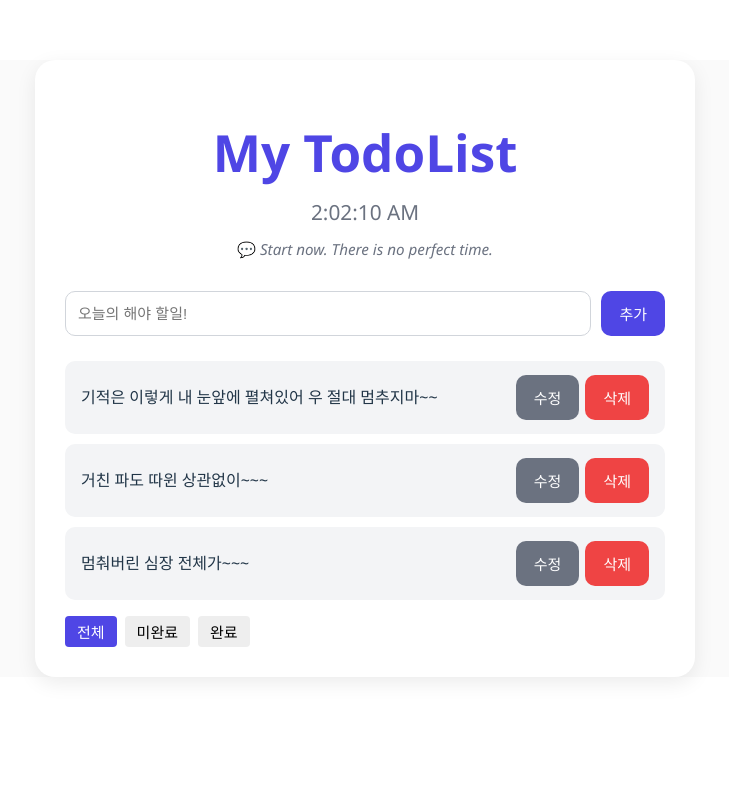
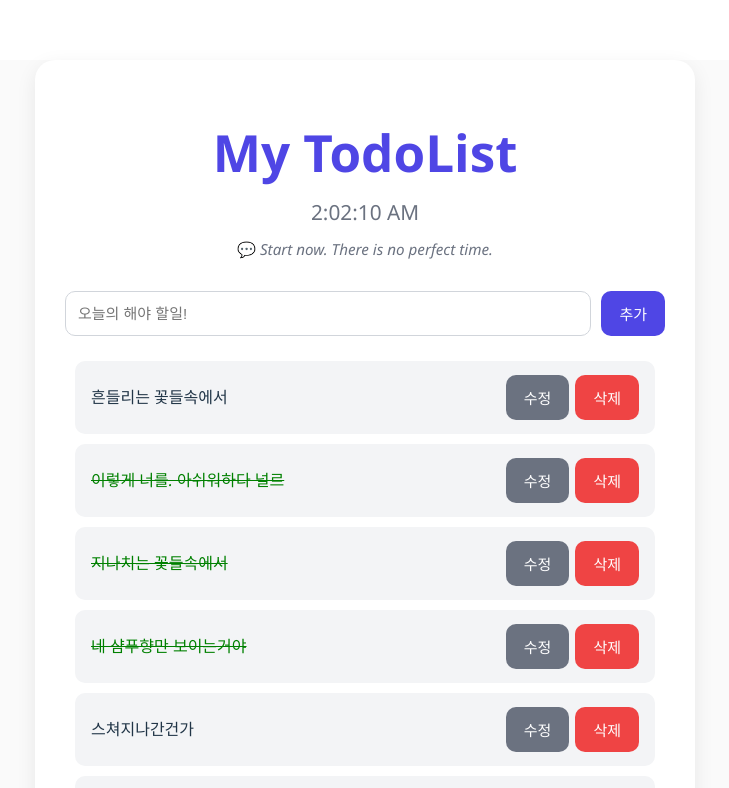
Before and after one commit to KYUNG-BOK/todolist, a React (Vite) app in the folder todomate/: page / in a window 1280 px wide. Shown: the top 788 px of the page, without its empty margins (275-1004 px from the left). Built offline with nearby package versions, Linux system fonts and the light colour scheme; data requests are answered from the project's data file.

Commit message:
끝났사옵니다... 완료

```diff
--- a/todomate/db.json
+++ b/todomate/db.json
@@ -1,18 +1,44 @@
 {
   "todos": [
     {
-      "id": "23a3",
-      "text": "기적은 이렇게 내 눈앞에 펼쳐있어\n우 절대 멈추지마~~",
+      "id": "6821",
+      "text": "흔들리는 꽃들속에서",
       "done": false
     },
     {
-      "id": "8245",
-      "text": "거친 파도 따윈 상관없이~~~",
+      "id": "c735",
+      "text": "이렇게 너를. 아쉬워하다 널르",
+      "done": true
+    },
+    {
+      "id": "b8b2",
+      "text": "지나치는 꽃들속에서",
+      "done": true
+    },
+    {
+      "id": "c390",
+      "text": "네 샴푸향만 보이는거야",
+      "done": true
+    },
+    {
+      "id": "3ef5",
+      "text": "스쳐지나간건가",
+      "done": false,
+      "order": 2
+    },
+    {
+      "id": "3bbb",
+      "text": "1",
+      "done": true
+    },
+    {
+      "id": "384f",
+      "text": "2",
       "done": false
     },
     {
-      "id": "d159",
-      "text": "멈춰버린 심장 전체가~~~",
+      "id": "6363",
+      "text": "3",
       "done": false
     }
   ]
--- a/todomate/src/App.css
+++ b/todomate/src/App.css
@@ -9,6 +9,7 @@ body {
   margin: 0;
   background-color: #fafafa;
 }
+
 
 .app {
   max-width: 600px;
@@ -122,6 +123,10 @@ button {
 .todo-list {
   list-style: none;
   padding: 0;
+  height : 500px;
+  overflow-y: auto;
+  padding: 0 10px;
+  margin: 10px 0;
 }
 
 .todo-list li {
--- a/todomate/src/App.jsx
+++ b/todomate/src/App.jsx
@@ -13,7 +13,7 @@ const quotes = [
 ];
 
 const App = () => {
-  const { todos, addTodo, deleteTodo, toggleTodo, updateTodo } = useTodos();
+  const { todos, addTodo, deleteTodo, toggleTodo, updateTodo, reorderTodos } = useTodos();
   const [input, setInput] = useState('');
   const [time, setTime] = useState(new Date());
   const inputRef = useRef();
@@ -21,7 +21,8 @@ const App = () => {
   const [editingId, setEditingId] = useState(null);
   const [editText, setEditText] = useState('');
   const [editingTodo, setEditingTodo] = useState(null);  // 수정 대상 선별하기
-  const [filter, setFilter] = useState('all');
+  const [filter, setFilter] = useState('all');    // 필터링
+  const [draggedIndex, setDraggedIndex] = useState(null); // 드래그 앤 드롭
 
   // 시계 업데이트
   useEffect(() => {
@@ -67,10 +68,23 @@ const App = () => {
 
   // 필터링
   const filteredTodos = todos.filter(todo => {
-  if (filter === 'all') return true;
-  if (filter === 'active') return !todo.done;
-  if (filter === 'completed') return todo.done;
+    if (filter === 'all') return true;
+    if (filter === 'active') return !todo.done;
+    if (filter === 'completed') return todo.done;
   });
+
+  // 자 이제... 드래그앤드롭 갑니다......
+  const handleDrop = async (droppedIndex) => {
+    if (draggedIndex === null || draggedIndex === droppedIndex) return;
+
+    const updated = [...todos];
+    const [moved] = updated.splice(draggedIndex, 1);
+    updated.splice(droppedIndex, 0, moved);
+
+    await reorderTodos(updated); // await로 비동기 처리 권장
+    setDraggedIndex(null);
+  };
+
 
   return (
     <div className="app">
@@ -89,8 +103,15 @@ const App = () => {
       </div>
 
       <ul className="todo-list">
-        {filteredTodos.map(todo => (
-          <li key={todo.id} className={todo.done ? 'done' : ''}>
+        {filteredTodos.map((todo, index) => ( // index 추가로 정의하기
+          <li
+            key={todo.id}
+            className={todo.done ? 'done' : ''}
+            draggable
+            onDragStart={() => setDraggedIndex(index)}
+            onDragOver={(e) => e.preventDefault()}
+            onDrop={() => handleDrop(index)}
+          >
             {editingId === todo.id ? (
               <>
                 <input
--- a/todomate/src/component/TodoEditModal.jsx
+++ b/todomate/src/component/TodoEditModal.jsx
@@ -24,7 +24,7 @@ const TodoEditModal = ({ initialText, onConfirm, onCancel }) => {
           rows={4}
           value={text}
           onChange={(e) => setText(e.target.value)}
-          placeholder="수정할 할 일을 입력하세요."
+          placeholder="수정사항을 입력해주세여~"
         />
 
         <div className={styles.buttonGroup}>
--- a/todomate/src/hooks/useReducer.js
+++ b/todomate/src/hooks/useReducer.js
@@ -14,6 +14,8 @@ export const todoReducer = (state, action) => {
       return state.map(todo => todo.id === action.payload.id
         ? { ...todo, text: action.payload.text }
         : todo);
+    case 'REORDER':
+      return action.payload;
     default:
       return state;
   }
--- a/todomate/src/hooks/useTodos.jsx
+++ b/todomate/src/hooks/useTodos.jsx
@@ -55,11 +55,27 @@ export const useTodos = () => {
     dispatch({ type: 'UPDATE', payload: { id, text } });
   };
 
+  // 드래그 앤 드롭 상태 저장하기
+  const reorderTodos = async (newList) => {
+  // 순서만 바꾸는 작업이므로 서버 반영은 생략하거나 아래처럼 구현 가능
+  for (let i = 0; i < newList.length; i++) {
+    await fetch(`${API_URL}/${newList[i].id}`, {
+      method: 'PATCH', // 부분 업데이트
+      headers: { 'Content-Type': 'application/json' },
+      body: JSON.stringify({ order: i }) // 순서 필드가 있다면
+    });
+  }
+
+  dispatch({ type: 'REORDER', payload: newList });
+};
+
+
   return {
     todos,
     addTodo,
     deleteTodo,
     toggleTodo,
-    updateTodo
+    updateTodo,
+    reorderTodos
   };
 };
```
